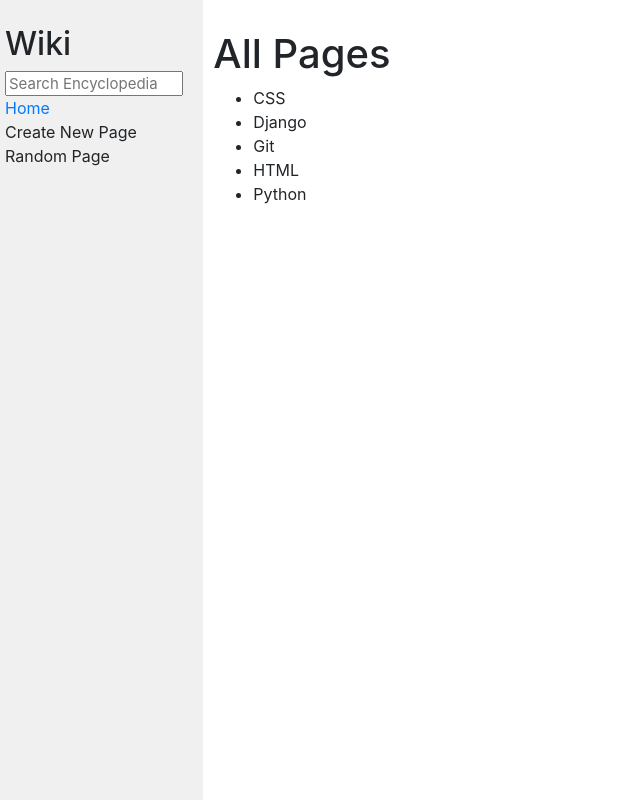
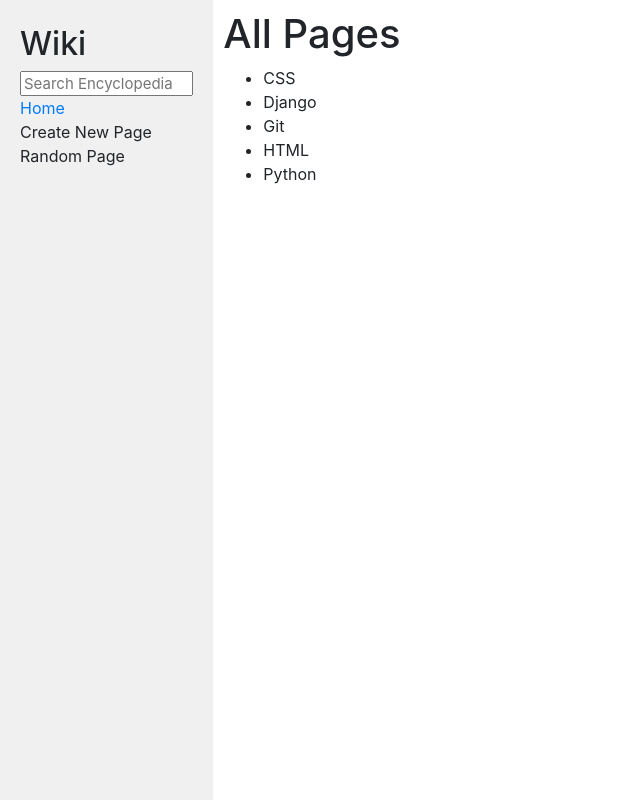
Before and after one commit to WitchDevelops/web50-project-1, a Django app: page / in a window 1280 px wide. Shown: the whole page, without its empty margins (0-640 px from the left). Run offline with Django 3.2, Linux system fonts and the light colour scheme; some libraries are stand-ins or nearby versions.

Commit message:
fix overflow in the initial code

```diff
--- a/wiki/encyclopedia/static/encyclopedia/styles.css
+++ b/wiki/encyclopedia/static/encyclopedia/styles.css
@@ -1,21 +1,72 @@
+/* CSS variables */
+
+:root {
+  --white: #ffffff;
+  --gray-200: #f0f0f0;
+}
+
+/* CSS reset  */
+/* based on modern CSS reset by Josh Comeau */
+/* https://www.joshwcomeau.com/css/custom-css-reset/ */
+*,
+*::before,
+*::after {
+  box-sizing: border-box;
+}
+* {
+  margin: 0;
+}
+body {
+  line-height: 1.5;
+  -webkit-font-smoothing: antialiased;
+}
+input,
+button,
+textarea,
+select {
+  font: inherit;
+}
+p,
+h1,
+h2,
+h3,
+h4,
+h5,
+h6 {
+  overflow-wrap: break-word;
+}
+
+/* Styles  */
+
+html,
+body {
+  height: 100%;
+}
+
 body {
   margin: 0;
-    background-color: white;
+  background-color: var(--white);
 }
 
 code {
   white-space: pre;
 }
 
-h1 {
+.row {
+  @media (min-width: 768px) {
+    height: 100%;
+  }
+}
+
+/* h1 {
   margin-top: 0px;
   padding-top: 20px;
-}
+} */
 
-textarea {
+/* textarea {
   height: 90vh;
   width: 80%;
-}
+} */
 
 .main {
   padding: 10px;
@@ -28,8 +79,8 @@ textarea {
 }
 
 .sidebar {
-    background-color: #f0f0f0;
-    height: 100vh;
+  background-color: var(--gray-200);
+  height: 100%;
   padding: 20px;
 }
 
--- a/wiki/encyclopedia/templates/encyclopedia/layout.html
+++ b/wiki/encyclopedia/templates/encyclopedia/layout.html
@@ -9,7 +9,7 @@
         <link href="{% static 'encyclopedia/styles.css' %}" rel="stylesheet">
     </head>
     <body>
-        <div class="row">
+        <div class="row  m-0">
             <div class="sidebar col-lg-2 col-md-3">
                 <h2>Wiki</h2>
                 <form>
```
Lines whose indentation alone changed are shown as unchanged.
